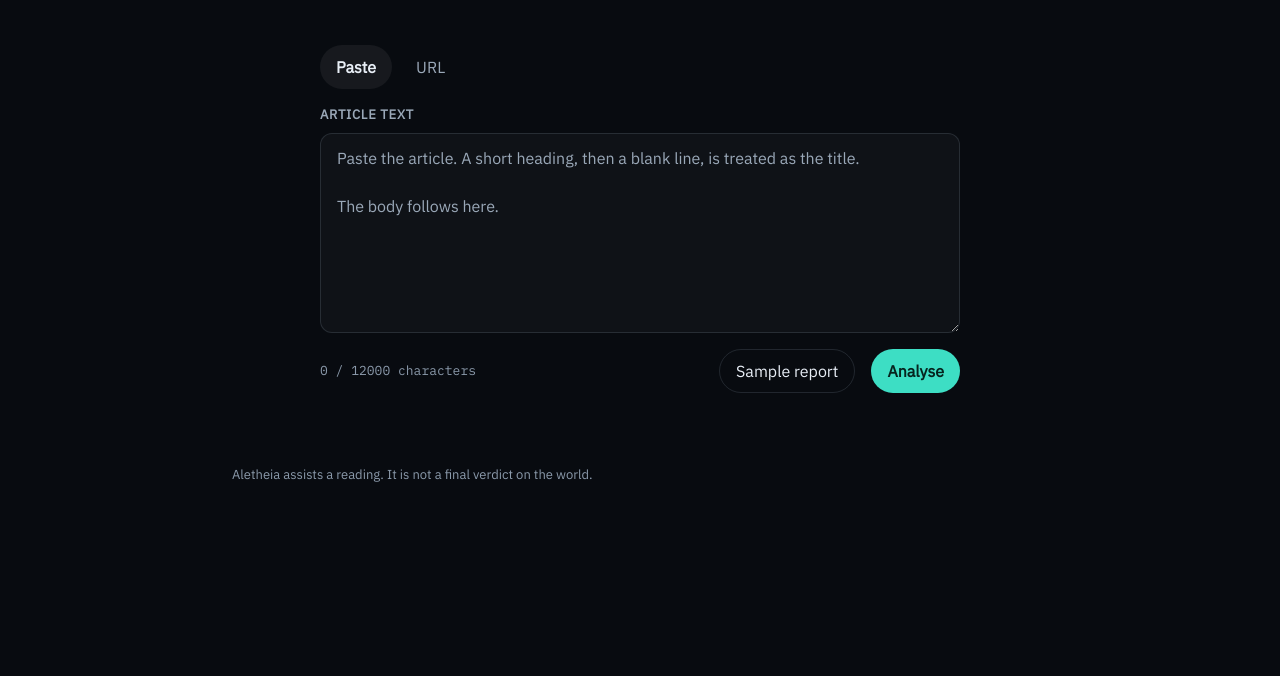
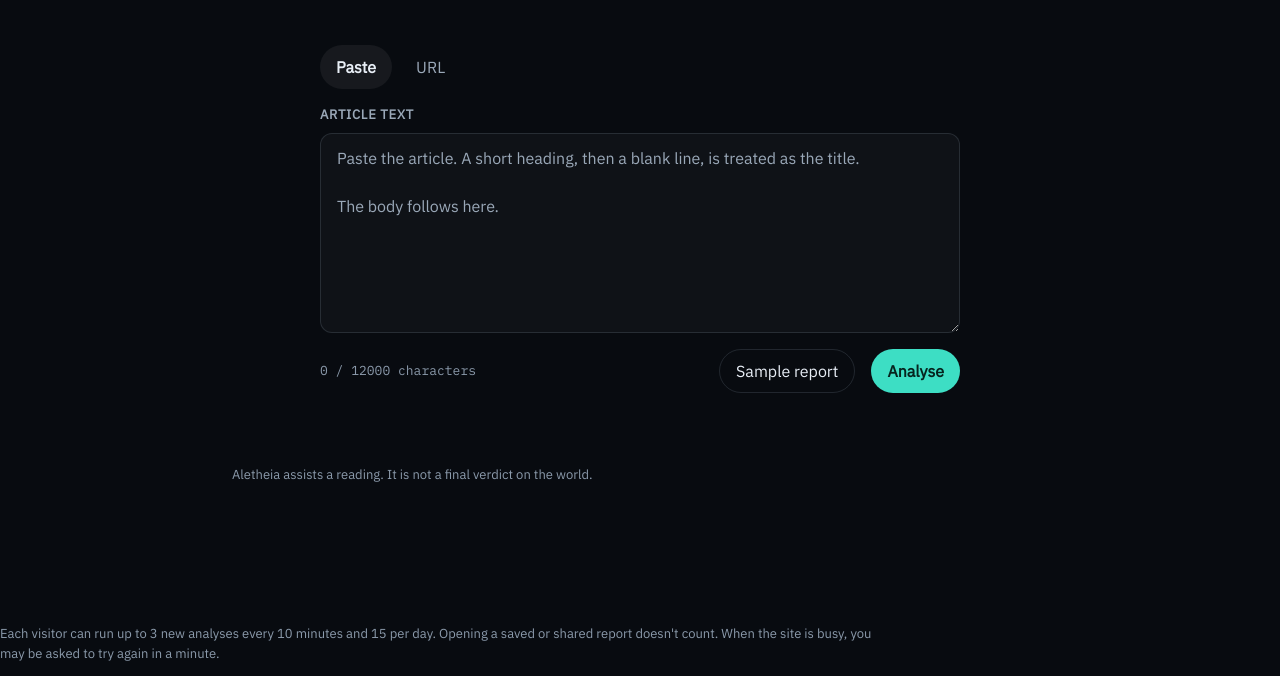
Before and after one commit to hellenicdev/aletheia, a website built with Vite: page index.html in a window 1280 px wide. Shown: the part 345-1021 px from the top of the page. Before the commit the page ends 957 px from the top, so only its background shows below. Built offline with nearby package versions, Linux system fonts and the light colour scheme; no server answers.

Commit message:
Add visitor analysis limit note to page

```diff
--- a/index.html
+++ b/index.html
@@ -81,6 +81,7 @@
   </head>
   <body>
     <div id="app"></div>
+    <p class="limits-note">Each visitor can run up to 3 new analyses every 10 minutes and 15 per day. Opening a saved or shared report doesn't count. When the site is busy, you may be asked to try again in a minute.</p>
     <noscript>Aletheia needs JavaScript to analyse an article.</noscript>
     <script type="module" src="/src/main.ts"></script>
   </body>
--- a/src/styles.css
+++ b/src/styles.css
@@ -995,6 +995,13 @@ input::placeholder {
   font-size: 13px;
 }
 
+.limits-note {
+  margin-top: 12px;
+  color: var(--faint);
+  font-size: 13px;
+  max-width: var(--content);
+}
+
 .visually-hidden {
   position: absolute;
   width: 1px;
```
